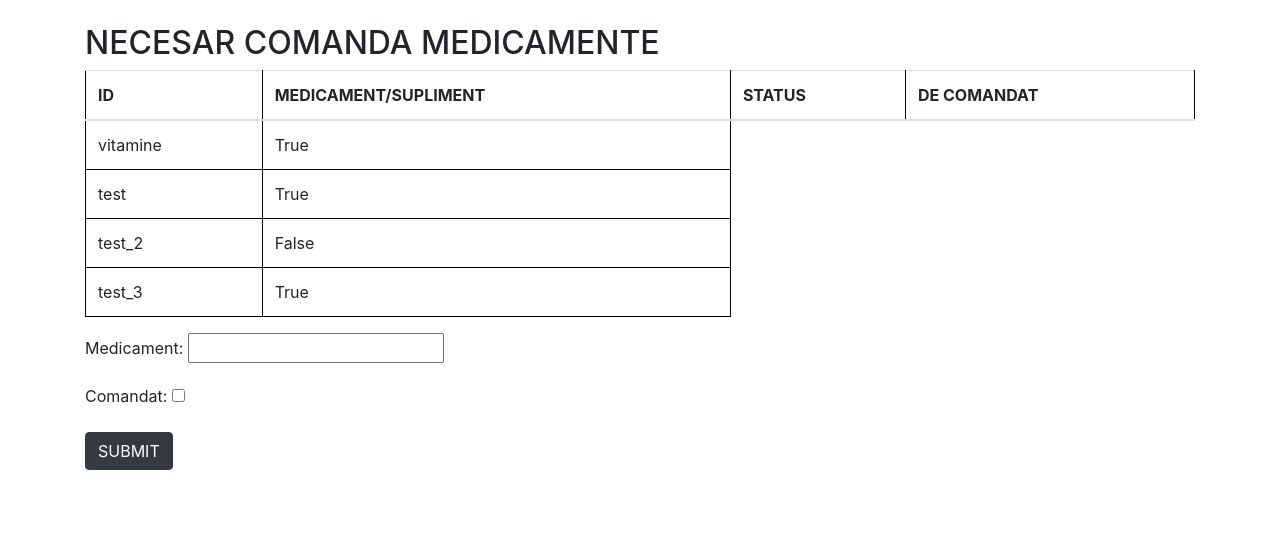
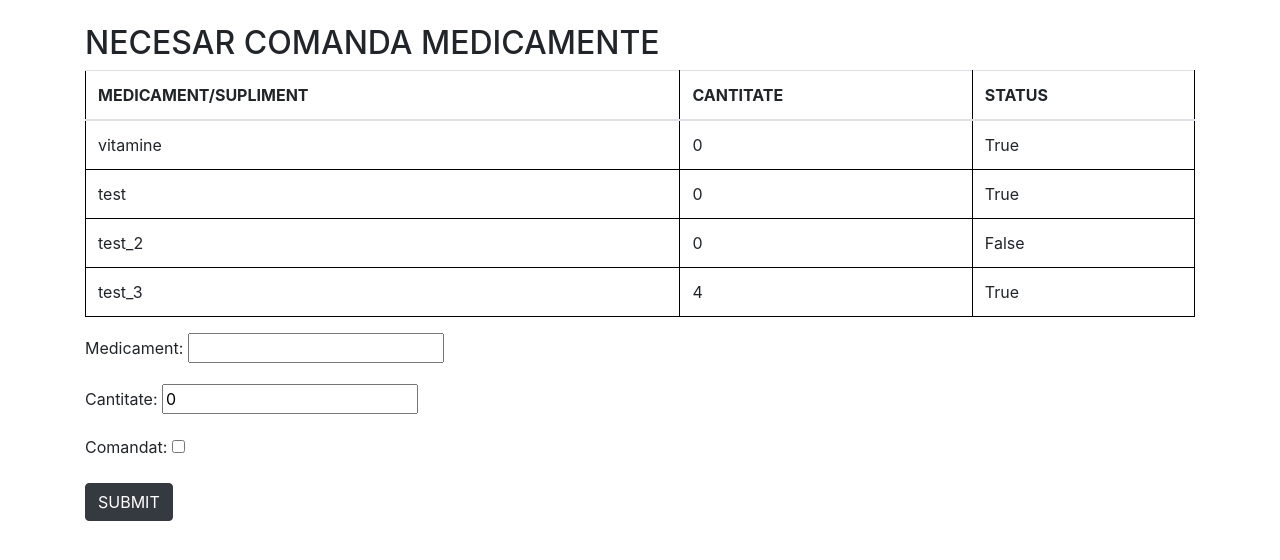
Before and after one commit to CATALINA19GRIGORE/djangoproject, a Django app: page / in a window 1280 px wide. Shown: the part 56-616 px from the top of the page. Run offline with Django 4.2, Linux system fonts and the light colour scheme; data comes from the database, SQL or seed files in the repository; both versions use the stored data as it was after the commit.

Commit message:
errors fixed

```diff
--- a/medicament_env/pyvenv.cfg
+++ /dev/null
@@ -1,5 +0,0 @@
-home = C:\Users\grigo\AppData\Local\Programs\Python\Python311
-include-system-site-packages = false
-version = 3.11.3
-executable = C:\Users\grigo\AppData\Local\Programs\Python\Python311\python.exe
-command = C:\Users\grigo\AppData\Local\Programs\Python\Python311\python.exe -m venv C:\Users\grigo\PycharmProjects\pythonProject2\medicament_env
--- a/produse_farmacie/suplimente/models.py
+++ b/produse_farmacie/suplimente/models.py
@@ -1,8 +1,11 @@
 from django.db import models
+
 
 class Medicamente(models.Model):
     medicament = models.CharField(max_length=100)
+    cantitate = models.CharField(max_length=100, default=0)
     comandat = models.BooleanField(default=False)
+
 
     def __str__(self):
         return self.medicament
--- a/produse_farmacie/suplimente/templates/suplimente/home.html
+++ b/produse_farmacie/suplimente/templates/suplimente/home.html
@@ -10,10 +10,9 @@
         <table class="table">
             <thead>
                 <tr>
-                    <th>ID</th>
                     <th>MEDICAMENT/SUPLIMENT</th>
+                    <th>CANTITATE</th>
                     <th>STATUS</th>
-                    <th>DE COMANDAT</th>
                 </tr>
             </thead>
             <tbody>
@@ -21,6 +20,7 @@
                         {% for medicament in med %}
                             <tr>
                                 <td>{{ medicament.medicament }}</td>
+                                <td>{{ medicament.cantitate }}</td>
                                 <td>{{ medicament.comandat }}</td>
                             </tr>
                         {% endfor %}
--- a/produse_farmacie/suplimente/views.py
+++ b/produse_farmacie/suplimente/views.py
@@ -1,37 +1,45 @@
-from django.shortcuts import render,redirect
+from django.shortcuts import render, redirect
 from django.http import HttpResponse
 from .models import Medicamente
 from .forms import MedicamenteForm
+
 med = [
     {
         'id': 1,
-        'nume':'VITAMINE',
+        'nume': 'VITAMINE',
         'otc': 'DA',
-        'nr':'100'
+        'nr': '100'
     },
     {
         'id': 2,
-        'nume':'PRADAXA',
-        'otc':'NU',
-        'nr':'0'
+        'nume': 'PRADAXA',
+        'otc': 'NU',
+        'nr': '0'
     },
     {
         'id': 3,
-        'nume':'MAGNEZIU',
-        'otc':'DA',
-        'nr':'45'
+        'nume': 'MAGNEZIU',
+        'otc': 'DA',
+        'nr': '45'
     }
 ]
+
+
 def home(request):
     # return HttpResponse('<h2> Aici vor fi medicamentele</h2>')
     medicamente = Medicamente.objects.all()
     form = MedicamenteForm()
     if request.method == 'POST':
-        Medicamente.objects.create(medicament=request.POST.get('medicament'),comandat=request.POST.get('comandat') )
+        Medicamente.objects.create(
+            medicament=request.POST.get('medicament'),
+            cantitate=request.POST.get('cantitate'),
+            comandat=True if request.POST.get('comandat') == 'on' else False
+        )
         return redirect('home')
-    context = {'med': medicamente ,'form':form}
-    return render(request,'suplimente/home.html',context)
+    context = {'med': medicamente, 'form': form}
+    return render(request, 'suplimente/home.html', context)
+
 
 def about(request):
     # return HttpResponse('<h2>About my app</h2>')
-    return render (request,'suplimente/about.html')
+    return render(request, 'suplimente/about.html')
```
Also changed, not shown: produse_farmacie/db.sqlite3, produse_farmacie/suplimente/migrations/0002_medicamente_cantitate.py (added), 11 other files.
